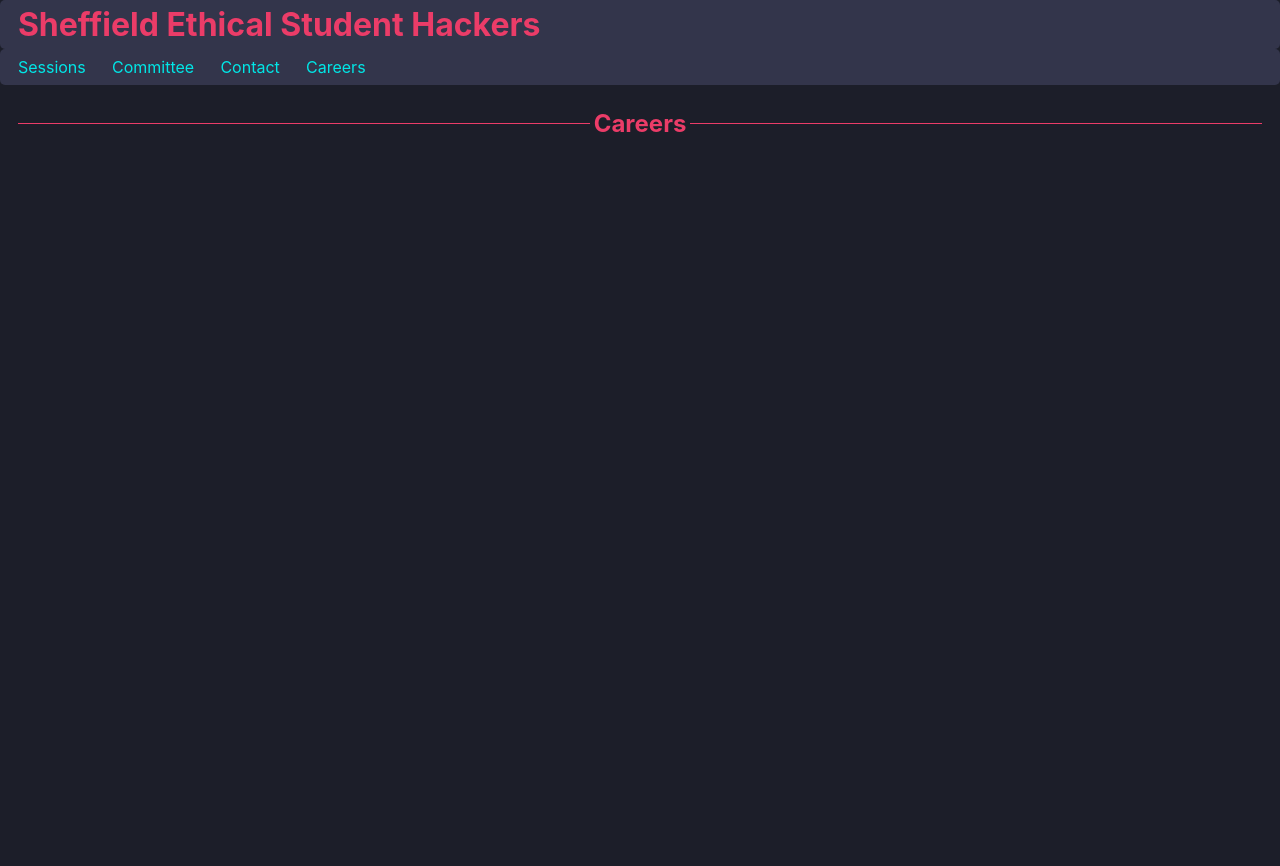
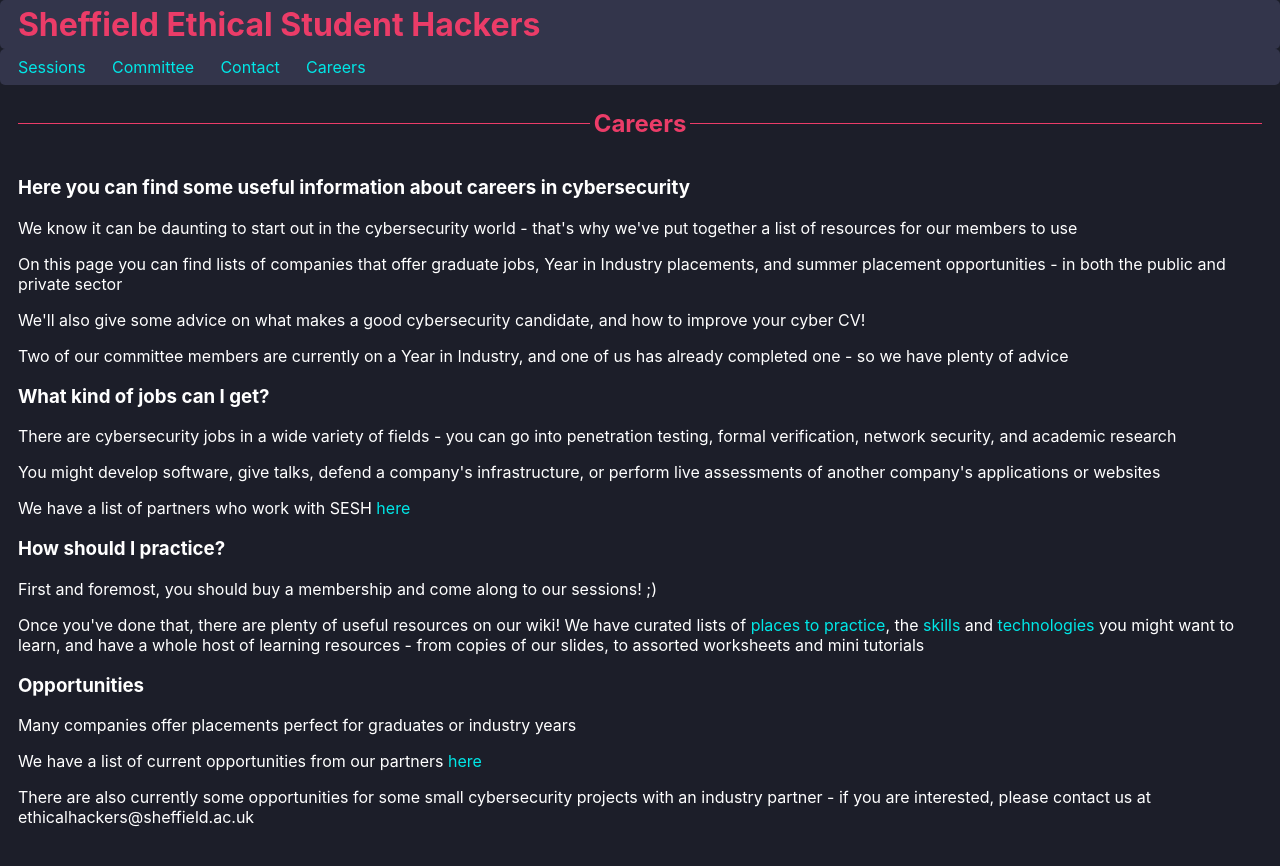
Before and after one commit to ShefESH/SeshWebsite, a Jekyll site: the page built from shefesh-site/careers.html, in a window 1280 px wide. Shown: the top 866 px of the page. Built offline with Jekyll 4.4.1, drawn with Linux system fonts in a browser that asks for light colours.

Commit message:
First draft of content with dummy links

```diff
--- a/shefesh-site/careers.html
+++ b/shefesh-site/careers.html
@@ -5,3 +5,35 @@
 <div class="subpage_banner">
     <div class="separator"><h2>Careers</h2></div>
 </div>
+
+<h3>Here you can find some useful information about careers in cybersecurity</h3>
+
+<p>We know it can be daunting to start out in the cybersecurity world - that's why we've put together a list of resources for our members to use</p>
+
+<p>On this page you can find lists of companies that offer graduate jobs, Year in Industry placements, and summer placement opportunities - in both the public and private sector</p>
+
+<p>We'll also give some advice on what makes a good cybersecurity candidate, and how to improve your cyber CV!</p>
+
+<p>Two of our committee members are currently on a Year in Industry, and one of us has already completed one - so we have plenty of advice</p>
+
+<h3>What kind of jobs can I get?</h3>
+
+<p>There are cybersecurity jobs in a wide variety of fields - you can go into penetration testing, formal verification, network security, and academic research</p>
+
+<p>You might develop software, give talks, defend a company's infrastructure, or perform live assessments of another company's applications or websites</p>
+
+<p>We have a list of partners who work with SESH <a href="#">here</a></p>
+
+<h3>How should I practice?</h3>
+
+<p>First and foremost, you should buy a membership and come along to our sessions! ;)</p>
+
+<p>Once you've done that, there are plenty of useful resources on our wiki! We have curated lists of <a href="#">places to practice</a>, the <a href="#">skills</a> and <a href="#">technologies</a> you might want to learn, and have a whole host of learning resources - from copies of our slides, to assorted worksheets and mini tutorials</p>
+
+<h3>Opportunities</h3>
+
+<p>Many companies offer placements perfect for graduates or industry years</p>
+
+<p>We have a list of current opportunities from our partners <a href="#">here</a></p>
+
+<p>There are also currently some opportunities for some small cybersecurity projects with an industry partner - if you are interested, please contact us at ethicalhackers@sheffield.ac.uk</p>
```
